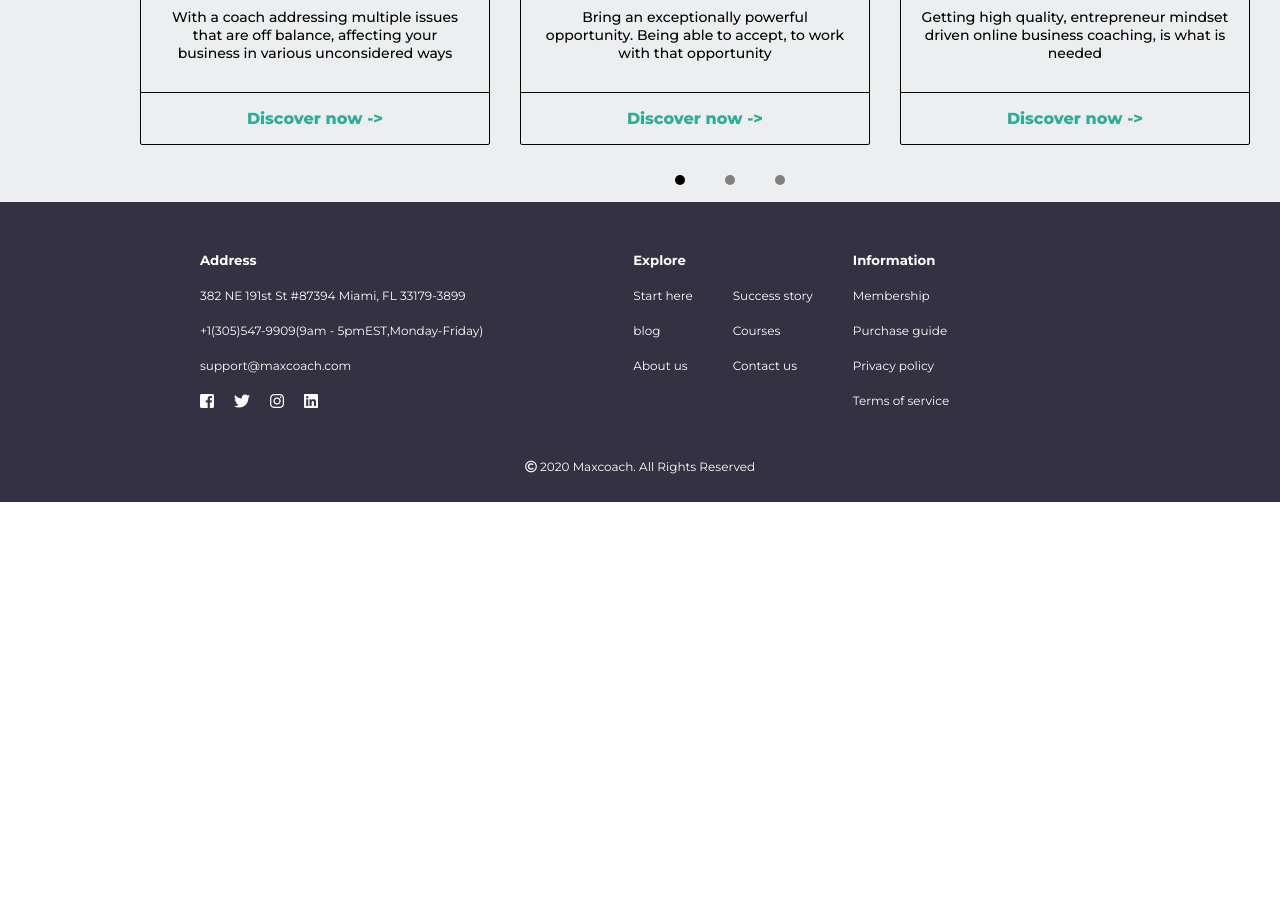
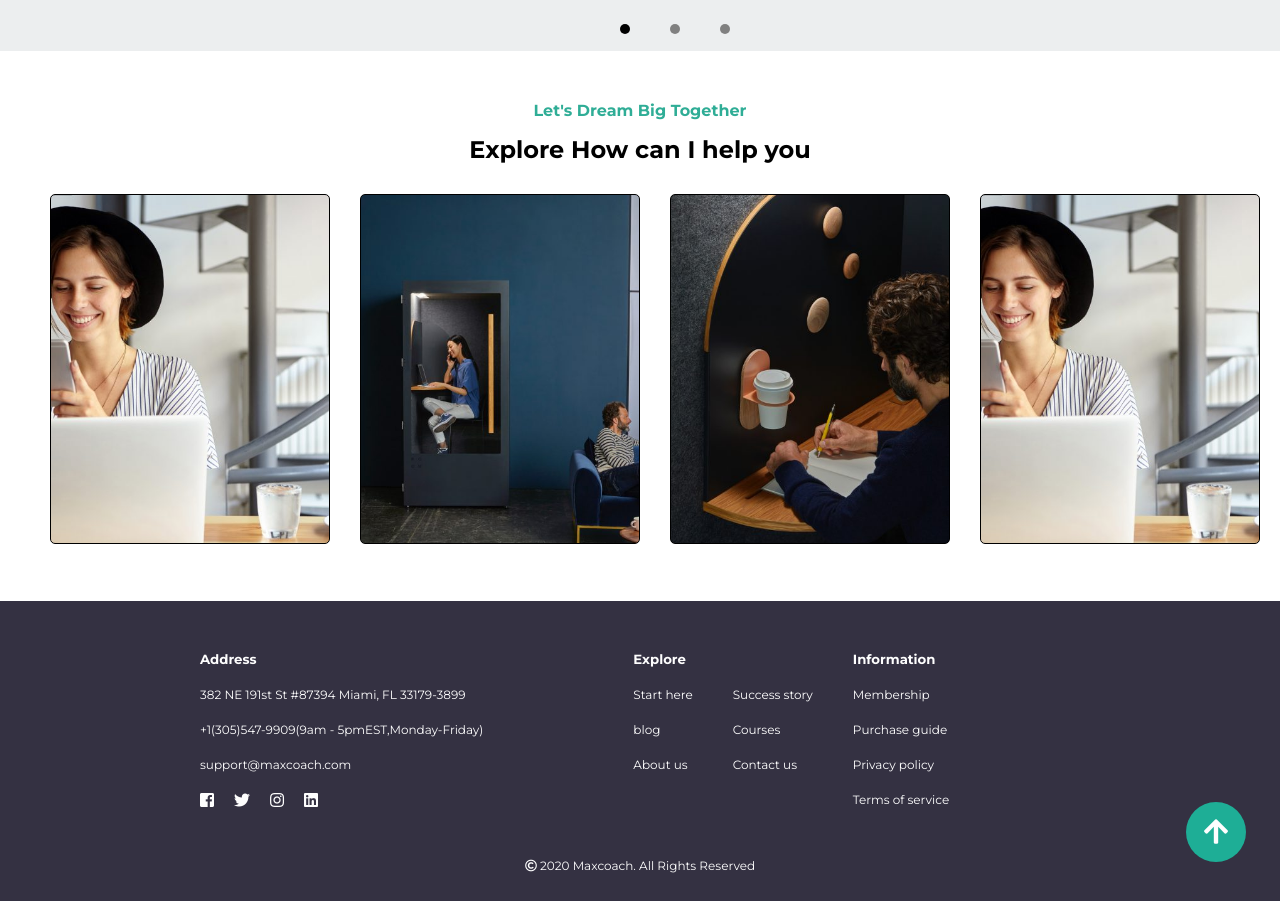
Before and after one commit to enricopic85/proj-html-vuejs, a Vue app: page / in a window 1280 px wide. Shown: the part 1760-2661 px from the top of the page. Before the commit the page ends 2262 px from the top, so only its background shows below. Built offline with nearby package versions, Linux system fonts and the light colour scheme.

Commit message:
creation card price

```diff
--- a/src/components/FooterApp.vue
+++ b/src/components/FooterApp.vue
@@ -26,6 +26,9 @@
         <div class="copy">
             <i class="far fa-copyright"></i> 2020 Maxcoach. All Rights Reserved
         </div>
+        <div class="arrow-up">
+            <i class="fas fa-arrow-up"></i>
+        </div>
     </div>
 </template>
 
@@ -43,6 +46,21 @@ export default {
         width: 100%;
         height: 300px;
         background-color: $tuna;
+        position: relative;
+        .arrow-up{
+            color: $white;
+            background-color: $mountain-meadow ;
+            width: 60px;
+            height: 60px;
+            border-radius: 50%;
+            display: flex;
+            align-items: center;
+            justify-content: center;
+            position: absolute;
+            font-size: 28px;
+            top: 201px;
+            right: 34px;
+        }
         .copy{
             color: $white;
             font-size: 12px;
--- /dev/null
+++ b/src/components/HelpYou.vue
@@ -0,0 +1,20 @@
+<template>
+    <div >
+        <h2>Explore How can I help you</h2>
+    </div>
+</template>
+
+<script>
+export default {
+
+}
+</script>
+
+<style lang="scss" scoped>
+@import '@/../style/variables.scss';
+    div{
+        h2{
+            text-align: center;
+        }
+    }
+</style>
--- a/src/components/JumbotronExplore.vue
+++ b/src/components/JumbotronExplore.vue
@@ -1,8 +1,8 @@
 <template>
     <div class="jumbotron-explore">
         <div class="explore">
-            <h4>Let's Dream Big Together</h4>
-            <h2>Explore How can I help you</h2>
+            <text-big-dream/>
+            <help-you/>
             <div class="container-explore">
                 <div class="card-explore">
                     <div class="explore-img">
@@ -51,8 +51,11 @@
 </template>
 
 <script>
+import HelpYou from './HelpYou.vue'
+import TextBigDream from './TextBigDream.vue'
 
 export default {
+  components: { TextBigDream, HelpYou },
 
 }
 </script>
@@ -66,7 +69,7 @@ export default {
         .shot{
             display: flex;
             gap: 40px;
-            padding-left: 675px;
+            padding-left: 620px;
             .shot-black{
                 width: 10px;
                 height: 10px;
@@ -82,11 +85,6 @@ export default {
                 }
         .explore{
             text-align: center;
-             padding-top: 50px;
-           h4{
-            color: $jungle-green;
-            padding-bottom: 15px;
-           }
         }
         .container-explore{
             padding-top: 30px;
@@ -95,6 +93,7 @@ export default {
             display: flex;
             gap: 30px;
             justify-content: center;
+            width: 1270px;
 
             .card-explore{
                 width: 350px;
--- a/src/components/MainApp.vue
+++ b/src/components/MainApp.vue
@@ -4,6 +4,7 @@
          <offered-services :cardsService="cardsService"/>
          <program-coach/>
          <jumbotron-explore/>
+         <price-services/>
     </div>
 </template>
 
@@ -12,8 +13,9 @@ import Jumbotron from './Jumbotron.vue'
 import OfferedServices from './OfferedServices.vue'
 import ProgramCoach from './ProgramCoach.vue'
 import JumbotronExplore from './JumbotronExplore.vue'
+import PriceServices from './PriceServices.vue'
 export default {
-    components:{Jumbotron, OfferedServices, ProgramCoach,JumbotronExplore},
+    components:{Jumbotron, OfferedServices, ProgramCoach,JumbotronExplore,PriceServices},
     props:{
         cardsService:Array
     }
--- a/src/components/NavBar.vue
+++ b/src/components/NavBar.vue
@@ -80,6 +80,7 @@ export default {
                      display: flex;
                     align-items: center;
                      padding-top: 20px;
+
                 }
                 .flag{
                     padding-right: 5px;
@@ -94,7 +95,7 @@ export default {
                 align-items: center;
                 border-right: 1px solid $porcelain;
                 height: 80px;
-                padding-bottom: 10px;
+
                 .flag{
                     padding-right: 5px;
                 }
--- a/src/components/OfferedServices.vue
+++ b/src/components/OfferedServices.vue
@@ -1,7 +1,7 @@
 <template>
     <div class="offered-services">
         <div class="dream">
-            <h4 class="dreams">Let's Dream Big Together</h4>
+            <text-big-dream/>
             <h2 class="tac">We are pioneers of the digital approach, using leading-edge</h2>
             <h2 class="tac">technology to simplify procedures and apply executive</h2>
             <h2 class="tac">coaching in the new age of digitalization</h2>
@@ -25,11 +25,13 @@
 
 <script>
 import ButtonCta from './ButtonCta.vue'
+import TextBigDream from './TextBigDream.vue'
 
 export default {
-    components:{ButtonCta , },
+    components:{ButtonCta ,TextBigDream },
     props:{
-        cardsService:Array
+
+             cardsService:Array
     }
 }
 </script>
@@ -58,12 +60,12 @@ export default {
         }
 
         .dream{
-            .dreams{
-            padding-top: 50px;
-            color: $jungle-green;
-            text-align: center;
-            padding-bottom: 15px;
-        }
+        //     .dreams{
+        //     padding-top: 50px;
+        //     color: $jungle-green;
+        //     text-align: center;
+        //     padding-bottom: 15px;
+        // }
         }
 
         .services{
@@ -73,7 +75,7 @@ export default {
             column-gap: 60px;
             row-gap: 50px;
             padding-bottom: 30px;
-            padding-left: 208px;
+            padding-left: 140px;
             .card-service{
                 width: 321px;
             }
--- a/src/components/PriceServices.vue
+++ b/src/components/PriceServices.vue
@@ -1,14 +1,55 @@
 <template>
-    <div></div>
+    <div class="price-services">
+        <text-big-dream/>
+        <help-you/>
+        <div class="container-price">
+            <div class="card-price">
+
+            </div>
+            <div class="card-price1"></div>
+            <div class="card-price2"></div>
+            <div class="card-price3"></div>
+            <div class="card-price4"></div>
+        </div>
+    </div>
 </template>
 
 <script>
+import HelpYou from './HelpYou.vue'
+import TextBigDream from './TextBigDream.vue'
 export default {
-
+    components:{TextBigDream, HelpYou}
 }
 </script>
 
-<style lang="scss" scoped>
+<style lang=
+"scss" scoped>
 @import '@/../style/variables.scss';
+    .price-services{
+        width: 100%;
+        height: 550px;
+       .container-price{
+           display: flex;
+           padding-top: 30px;
+           justify-content: center;
+           gap: 30px;
+           .card-price1,.card-price2,.card-price3,.card-price4{
+               width: 280px;
+               height: 350px;
+               border: 1px solid black;
+                border-radius: 5px;
+                 background-size: cover;
+           }
+           .card-price1,.card-price4{
+               background-image: url('/img/stock-full-hd-03-443x600.jpg');
+            }
+           .card-price2{
+               background-image: url('/img/stock-full-hd-04-443x600.jpg');
+           }
+           .card-price3{
+               background-image: url('/img/stock-full-hd-06-443x600.jpg');
+           }
 
+       }
+    }
 </style>
--- /dev/null
+++ b/src/components/TextBigDream.vue
@@ -0,0 +1,23 @@
+<template>
+    <div>
+        <h4 class="dreams">Let's Dream Big Together</h4>
+    </div>
+</template>
+
+<script>
+export default {
+
+}
+</script>
+
+<style lang="scss" scoped>
+ @import '@/../style/variables.scss';
+ div{
+     h4{
+         padding-top: 50px;
+            color: $jungle-green;
+            text-align: center;
+            padding-bottom: 15px;
+     }
+ }
+</style>
```
